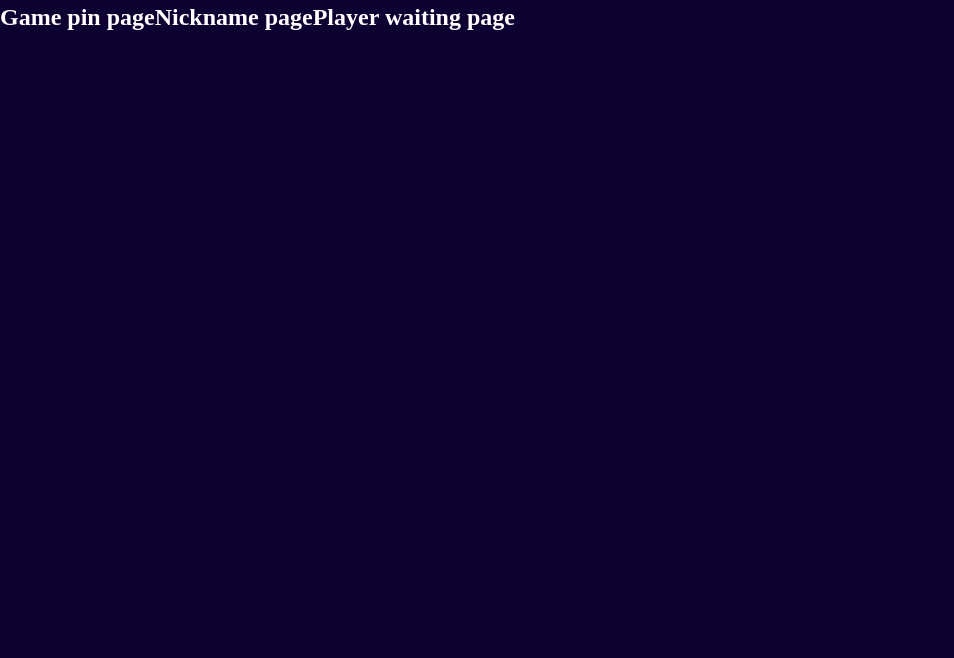
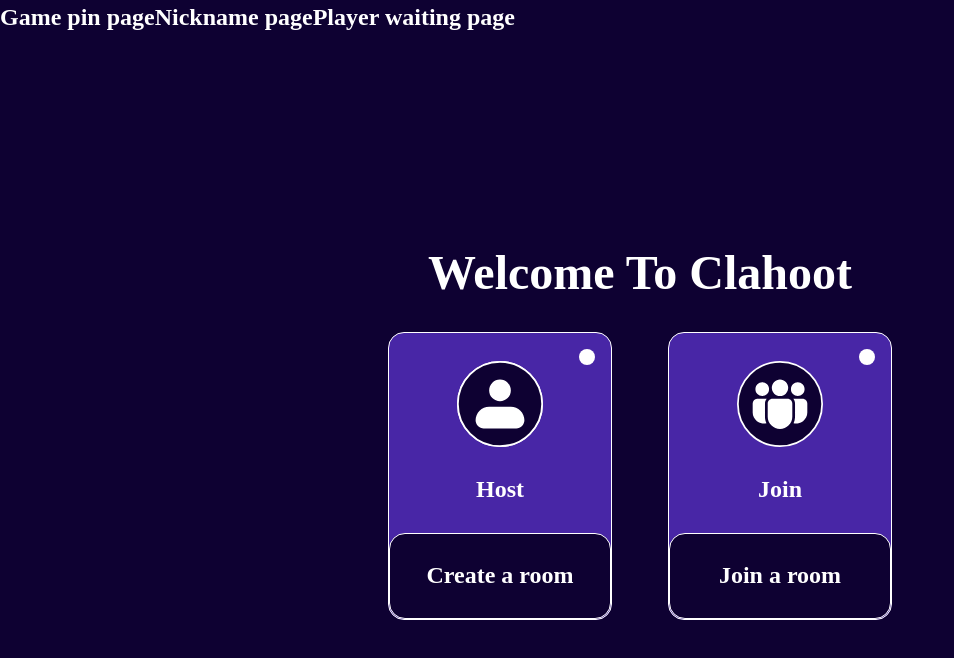
Before and after one commit to mr-funtor/class-kahoot, a React (Vite) app: page / in a window 1280 px wide. Shown: the top 658 px of the page, without its empty margins (0-954 px from the left). Built offline with nearby package versions, Linux system fonts and the light colour scheme; a web font is replaced by a local one.

Commit message:
added route to home page

```diff
--- a/src/App.jsx
+++ b/src/App.jsx
@@ -8,6 +8,7 @@
 import HomePage from "./pages/homePage/Home"
 import CustomInput from "./components/CustomInput/CustomInput";
 import PlayerWaiting from "./pages/PlayerWaiting";
+import Home from "./pages/homePage/Home";
 
 
 
@@ -19,6 +20,7 @@
         <Link to="nickname">Nickname page</Link>
         <Link to="playerWaiting">Player waiting page</Link>
         <Routes>
+          <Route path="/" element={ <Home /> } />
           <Route path="/gamePin" element={ <GamePinPage /> } />
           <Route path="/nickName" element={ <NicknamePage /> } />
           <Route path="/playerWaiting" element={ <PlayerWaiting /> } />
```
